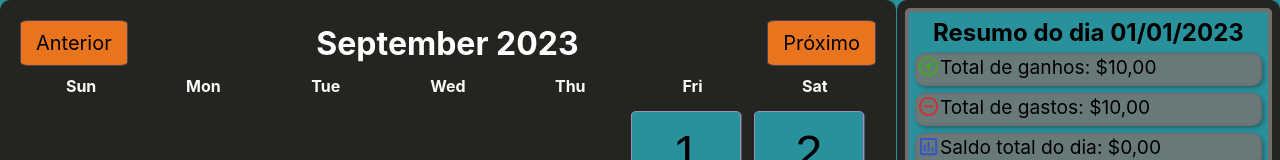
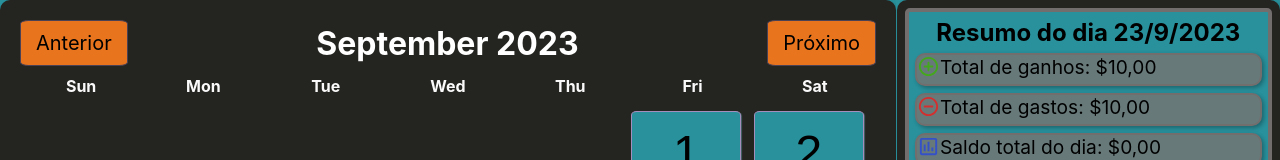
Before and after one commit to gahh2001/financeiro-web, a React (Create React App) app: page / in a window 1280 px wide. Shown: the top 160 px of the page. Built offline with nearby package versions, Linux system fonts and the light colour scheme; no server answers.

Commit message:
sincroniza datas do calendario para card Dia

```diff
--- a/src/componentes/Calendario/Calendario.tsx
+++ b/src/componentes/Calendario/Calendario.tsx
@@ -4,9 +4,11 @@ import classNames from 'classnames';
 
 import "./CalendarioStyle.scss";
 
-interface CalendarCardProps { }
+interface CalendarioProps {
+	onDayClick: (selectedDate: Date) => void;
+}
 
-const Calendario: React.FC<CalendarCardProps> = () => {
+const Calendario: React.FC<CalendarioProps> = ({ onDayClick }) => {
 	const [currentMonth, setCurrentMonth] = useState(moment());
 	const [selectedDay, setSelectedDay] = useState(moment().date());
 
@@ -27,17 +29,22 @@ const Calendario: React.FC<CalendarCardProps> = () => {
 		});
 		days.push(
 			<div
-				key={day + currentMonth.month()}
+				key={day + currentMonth.month().toString()}
 				className={dayClass}
-				onClick={() => handleDayClick(day)}
+				onClick={() => handleDayClick(day, currentMonth.month(), currentMonth.year())}
 			>
 				{day}
 			</div>
 		);
 	}
 
-	const handleDayClick = (day: number) => {
-		setSelectedDay(day);
+	const handleDayClick = (daySelected: number, monthSelected: number, yearSelected: number) => {
+		setSelectedDay(daySelected);
+		const selectedDate = new Date();
+		selectedDate.setDate(daySelected);
+		selectedDate.setMonth(monthSelected);
+		selectedDate.setFullYear(yearSelected);
+		onDayClick(selectedDate);
 	};
 
 
--- a/src/componentes/InformacoesDoDiaCard/InformacoesDoDia.tsx
+++ b/src/componentes/InformacoesDoDiaCard/InformacoesDoDia.tsx
@@ -1,15 +1,23 @@
 import React from 'react';
 import './InformacoesDoDia.scss';
-import { AddCircleOutlineRounded,
-		InfoOutlined,
-		AssessmentOutlined,
-		RemoveCircleOutlineRounded } from '@mui/icons-material';
+import {
+	AddCircleOutlineRounded,
+	InfoOutlined,
+	AssessmentOutlined,
+	RemoveCircleOutlineRounded
+} from '@mui/icons-material';
 
-const InformacoesDoDia: React.FC = () => {
+interface InformacoesDoDiaProps {
+	selectedDate: Date;
+}
+
+const InformacoesDoDia: React.FC<InformacoesDoDiaProps> = ({ selectedDate }) => {
 	return (
 		<div className="informacoes-do-dia">
 			<div className="card-resumo-dia">
-				<div className="titulo">Resumo do dia 01/01/2023</div>
+				<div className="titulo">
+					Resumo do dia {selectedDate.getDate()}/{selectedDate.getMonth() +1}/{selectedDate.getFullYear()}
+				</div>
 				<div className="info-dia">
 					<AddCircleOutlineRounded
 						sx={{ color: "#44A81D" }}
@@ -32,7 +40,7 @@ const InformacoesDoDia: React.FC = () => {
 					</AssessmentOutlined>Saldo total do dia: $0,00
 				</div>
 				<div className="buttons">
-					<button style={{marginRight: "40px"}}>
+					<button style={{ marginRight: "40px" }}>
 						<AddCircleOutlineRounded
 							sx={{ color: "#44A81D" }}
 							fontSize="inherit"
@@ -48,7 +56,7 @@ const InformacoesDoDia: React.FC = () => {
 						</RemoveCircleOutlineRounded>
 					</button>
 				</div>
-				<div className="dica" style={{textAlign: "center"}}>
+				<div className="dica" style={{ textAlign: "center" }}>
 					<InfoOutlined
 						fontSize="small"
 					>
--- a/src/componentes/InformacoesDoMesCard/InformacoesDoMes.tsx
+++ b/src/componentes/InformacoesDoMesCard/InformacoesDoMes.tsx
@@ -21,7 +21,6 @@ const InformacoesDoMes: React.FC = () => {
 				const ultimoDiaMes = new Date();
 				ultimoDiaMes.setMonth(ultimoDiaMes.getMonth() + 1);
 				ultimoDiaMes.setDate(0);
-				console.log(primeiroDiaMes, ultimoDiaMes)
 				const response = await movimentacaoService.getMovimentacao(1,
 							primeiroDiaMes.getTime(), ultimoDiaMes.getTime());
 				if (response?.data) {
--- a/src/paginas/Home/Home.tsx
+++ b/src/paginas/Home/Home.tsx
@@ -1,22 +1,29 @@
 import Calendario from '../../componentes/Calendario/Calendario';
-import NavBar from '../../componentes/NavBar';
 import InformacoesDoDia from '../../componentes/InformacoesDoDiaCard/InformacoesDoDia';
 import InformacoesDoMes from '../../componentes/InformacoesDoMesCard/InformacoesDoMes';
 import './Home.module.scss'
+import { useState } from "react";
 
 export const Home = () => {
+	const [selectedDate, setSelectedDate] = useState(new Date());
+
+	const handleDayClick = (date: Date) => {
+		setSelectedDate(date);
+	};
 	return (
 		<div className="home">
-			<div style={{ display: 'flex'}}>
-				<div style={{ display: 'block',
+			<div style={{ display: 'flex' }}>
+				<div style={{
+					display: 'block',
 					flexDirection: 'column',
 					width: "70%",
-					height: "100%" }}>
-					<Calendario />
+					height: "100%"
+				}}>
+					<Calendario onDayClick={handleDayClick} />
 					<InformacoesDoMes />
 				</div>
-				<div style={{width: "29.9%", height: "100%"}}>
-					<InformacoesDoDia />
+				<div style={{ width: "29.9%", height: "100%" }}>
+					<InformacoesDoDia selectedDate={selectedDate} />
 				</div>
 			</div>
 		</div>
--- a/src/services/MovimentacaoService.ts
+++ b/src/services/MovimentacaoService.ts
@@ -13,7 +13,6 @@ export class MovimentacaoService {
 		try {
 			const response = await this.axiosInstance
 			.get<IMovimentacao[]>('/movimentacao', {params});
-			console.log("retorno back ->", response);
 			return { ...response };
 		} catch (error) {
 			console.log(`Não foi possível obter as movimentações`, error);
```
